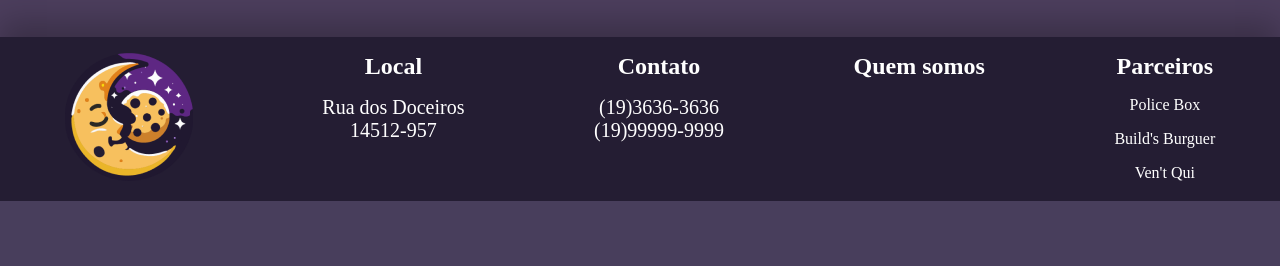
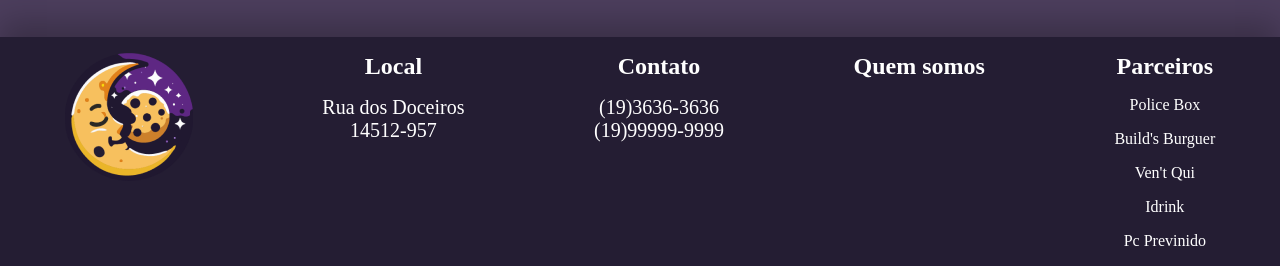
Before and after one commit to erickgusson/SENAC-Projeto-Integrador, a PHP site: page /index.php in a window 1280 px wide. Shown: the part 3431-3697 px from the top of the page. Before the commit the page ends 3632 px from the top, so only its background shows below. Run offline with PHP 8.4, Linux system fonts and the light colour scheme; some web fonts are replaced.

Commit message:
Adicionado parceirtos que faltavam

```diff
--- a/includes/footer.php
+++ b/includes/footer.php
@@ -31,6 +31,8 @@
         <a href="https://policebox.paulowh.com/" target="_blank">Police Box</a>
         <a href="https://buildsburguer.paulowh.com/" target="_blank">Build's Burguer</a>
         <a href="https://ventqui.paulowh.com/" target="_blank">Ven't Qui</a>
+        <a href="https://idrink.paulowh.com/adega-idrink/" target="_blank">Idrink</a>
+        <a href="#" target="_blank">Pc Previnido</a>
     </div>
 </footer>
 
```
